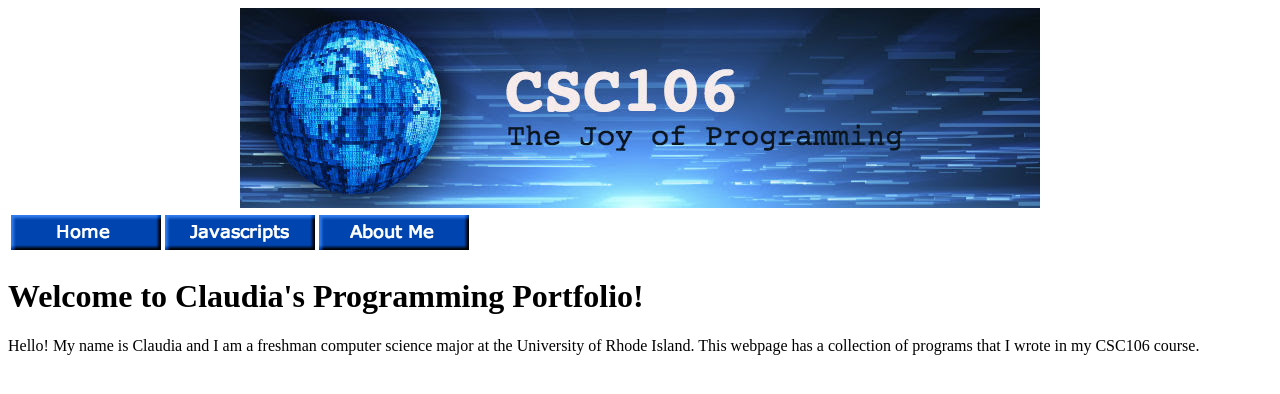
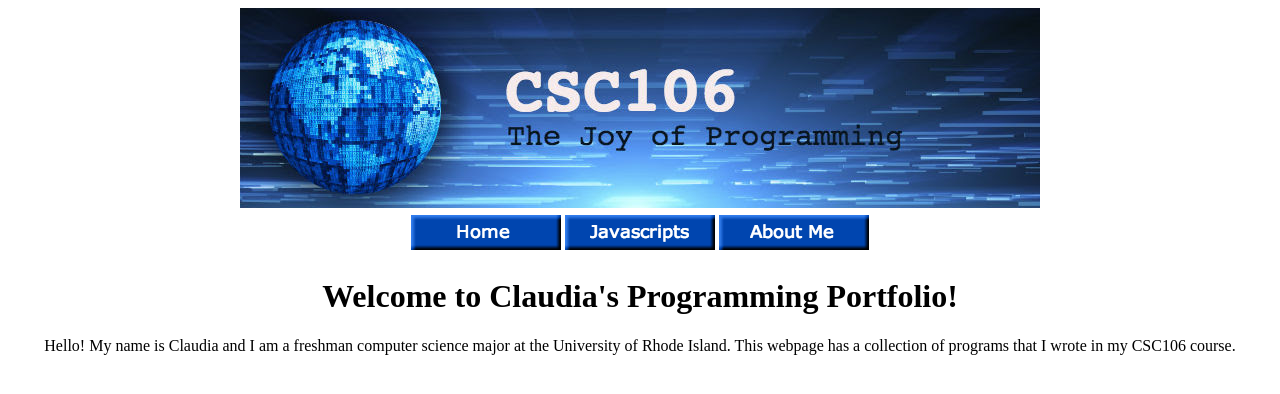
Before and after one commit to claudiadeverdits/claudiadeverdits.github.io, a plain HTML site: page index.html in a window 1280 px wide. Drawn offline with Linux system fonts and the light colour scheme.

Commit message:
Update index.html

```diff
--- a/index.html
+++ b/index.html
@@ -6,7 +6,7 @@
    </head>
    <body>
       <center><img src="csc106_banner.jpg" alt="banner with world in binary code, text: CSC106 The Joy of Programming"></center>
-      <table>
+      <center><table>
          <thead>
             <tr>
                <th><a href="index.html"><img src="home button.png"></a></th>
@@ -14,8 +14,8 @@
                <th><a href="about.html"><img src="about me button.png"></a></th>
             </tr>
          </thead>
-      </table>
-     <h1 id="home">Welcome to Claudia's Programming Portfolio!</h1>
-     <p>Hello! My name is Claudia and I am a freshman computer science major at the University of Rhode Island. This webpage has a collection of programs that I wrote in my CSC106 course.</p>
+         </table></center>
+      <center><h1 id="home">Welcome to Claudia's Programming Portfolio!</h1></center>
+     <center><p>Hello! My name is Claudia and I am a freshman computer science major at the University of Rhode Island. This webpage has a collection of programs that I wrote in my CSC106 course.</p></center
    </body>
 </html>
```
